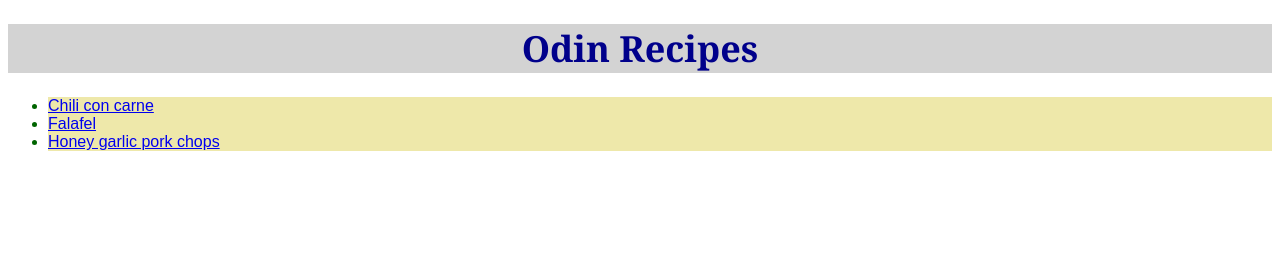
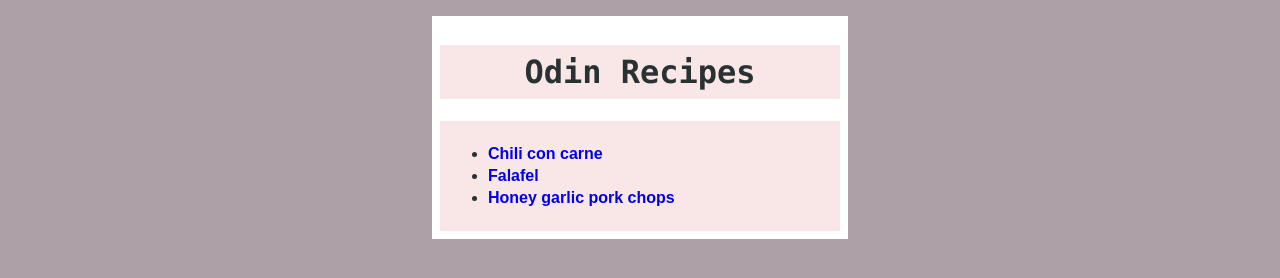
Before and after one commit to Benja-Wainer/odin-recipes, a plain HTML site: page index.html in a window 1280 px wide. Drawn offline with Linux system fonts and the light colour scheme.

Commit message:
Restyles main page of Recipes project
Makes a new style for index.html, using selectors, padding and margins among others.

```diff
--- a/index.html
+++ b/index.html
@@ -7,17 +7,21 @@
     <link rel="stylesheet" href="styles.css" />
   </head>
   <body>
-    <h1 id="main-title">Odin Recipes</h1>
+    <div class="card">
+      <h1>Odin Recipes</h1>
+      <div class="recipes">
         <ul>
-      <li class="recipe">
+          <li>
             <a href="./recipes/chili-con-carne.html">Chili con carne</a>
           </li>
-      <li class="recipe"><a href="./recipes/falafel.html">Falafel</a></li>
-      <li class="recipe">
+          <li><a href="./recipes/falafel.html">Falafel</a></li>
+          <li>
             <a href="./recipes/honey-garlic-pork-chops.html"
               >Honey garlic pork chops</a
             >
           </li>
         </ul>
+      </div>
+    </div>
   </body>
 </html>
--- a/styles.css
+++ b/styles.css
@@ -1,31 +1,36 @@
-#main-title {
-  background-color: lightgray;
-  color: darkblue;
-  font-size: 36px;
-  font-family: Georgia, "Times New Roman", Times, serif;
+body {
+  background: #ada0a6;
+  color: #293132;
+}
+
+.card {
+  background: #ffffff;
+  width: 400px;
+  margin: 16px auto;
+  padding: 8px;
+}
+
+h1 {
+  font-size: 32px;
+  font-family: Monaco, "Lucida Console", sans-serif;
+  background-color: #f9e7e7;
+  padding: 8px 16px;
   text-align: center;
 }
 
-.recipe {
-  color: darkgreen;
+.recipes {
+  background: #f9e7e7;
+  padding: 8px;
+  font-family: Arial, Helvetica, sans-serif;
+  font-weight: bold;
+  width: auto;
+  margin: 0 auto;
 }
 
-.title {
-  background-color: black;
-  color: aliceblue;
-  font-size: 28px;
-  font-family: "Times New Roman", Times, serif;
+li {
+  margin: 4px 0;
 }
 
-h2 {
-  font-size: 20px;
-  color: darkgrey;
+a {
+  text-decoration: none;
 }
-
-p,
-li {
-  font-family: Arial, Helvetica, sans-serif;
-  font-size: 16px;
-  background-color: palegoldenrod;
-  color: mediumblue;
-}
```
Lines whose indentation alone changed are shown as unchanged.
